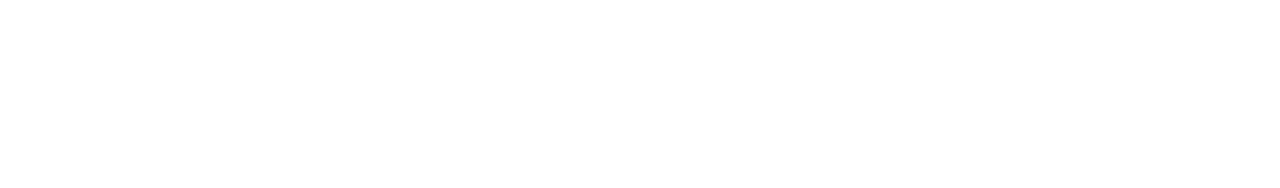
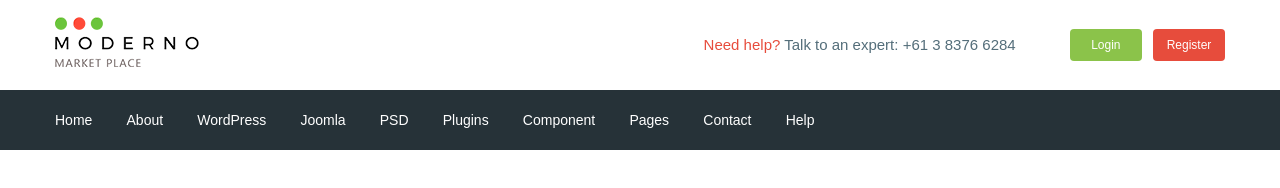
Before and after one commit to Xa-xaman/moderno2, a website: page app/index.html in a window 1280 px wide. Drawn offline with nearby package versions, Linux system fonts and the light colour scheme; files that its build step writes are made by us from their sources; a web font is replaced by a local one.

Commit message:
created header

```diff
--- a/app/index.html
+++ b/app/index.html
@@ -4,11 +4,52 @@
     <meta charset="UTF-8">
     <meta name="viewport" content="width=device-width, initial-scale=1.0">
     <title>Document</title>
+    <link rel="preconnect" href="https://fonts.googleapis.com">
+<link rel="preconnect" href="https://fonts.gstatic.com" crossorigin>
+<link href="https://fonts.googleapis.com/css2?family=Architects+Daughter&family=Grechen+Fuemen&family=Irish+Grover&family=Luckiest+Guy&family=Open+Sans:ital,wght@0,700;0,800;1,700&family=Overpass:ital,wght@0,200;1,100&family=Raleway:ital,wght@0,100;0,200;0,400;1,100;1,300;1,400&family=Readex+Pro:wght@200;300;400;500;600;700&family=Roboto:wght@500;700&display=swap" rel="stylesheet">
     <link rel="stylesheet" href="./css/libs.min.css">
     <link rel="stylesheet" href="./css/style.min.css">
 </head>
 <body>
-
+  <header class="header">
+    <div class="header__top">
+      <div class="container">
+        <div class="header__top-inner">
+        <div class="header_logo">
+          <a href="#"><img src="images/logo.png" alt=""></a>
+        </div>
+        <div class="header__text">
+        <a href="#"><span>Need help?</span></a>
+        Talk to an expert:
+        <a class='header__phone' href="tel:61383766284">+61 3 8376 6284</a>
+        </div>
+        <div class="header__box">
+          <a class='basket' href="#"></a>
+          <a class="header__btn header__btn-login" href="">Login</a>
+          <a class="header__btn header__btn-register" href="">Register</a>
+        </div>
+      </div>
+    </div>
+    </div>
+    <div class="header__menu">
+      <div class="container">
+        <nav class="menu">
+          <ul class="menu__list">
+            <li><a href="#">Home</a></li>
+            <li><a href="#">About</a></li>
+            <li><a href="#">WordPress</a></li>
+            <li><a href="#">Joomla</a></li>
+            <li><a href="#">PSD</a></li>
+            <li><a href="#">Plugins</a></li>
+            <li><a href="#">Component</a></li>
+            <li><a href="#">Pages</a></li>
+            <li><a href="#">Contact</a></li>
+            <li><a href="#">Help</a></li>
+          </ul>
+        </nav>
+      </div>
+    </div>
+  </header>
 
 
     <script src="https://ajax.googleapis.com/ajax/libs/jquery/3.7.1/jquery.min.js"></script>
--- /dev/null
+++ b/app/scss/_fonts.scss
@@ -0,0 +1,7 @@
+@font-face{
+  font-family:'Roboto-Regular', sans-serif;
+  src:  url('../fonts/Roboto-Regular.woff2') format('woff2'),
+        url('../fonts/Roboto-Regular.woff') format('woff');
+  font-weight: 400;
+  font-display: swap;
+}
--- /dev/null
+++ b/app/scss/_global.scss
@@ -0,0 +1,33 @@
+html{
+  box-sizing: border-box;
+}
+*,
+*::before,
+*::after{
+  box-sizing: inherit;
+}
+
+a{
+  display: inline-block;
+  text-decoration: none;
+  color:$text;
+}
+
+ul,
+li{
+  margin: 0;
+  padding: 0;
+  list-style:none;
+}
+body{
+  font-family:'Roboto-Regular', sans-serif;
+  font-size: 15px;
+  line-height: 24px;
+  color:$text;
+  font-weight: 400;
+}
+.container{
+  max-width:1200px;
+  margin: 0 auto;
+  padding:0 15px;
+}
--- /dev/null
+++ b/app/scss/_vars.scss
@@ -0,0 +1,4 @@
+$text: #546e7a;
+$red:#e74c3c;
+$green:#8bc34a;
+$bg: #263238;
--- a/app/scss/style.scss
+++ b/app/scss/style.scss
@@ -1,11 +1,53 @@
-html{
-    box-sizing: border-box;
+@import 'vars';
+@import 'global';
+@import 'fonts';
+
+.header__top-inner{
+  display: flex;
+  justify-content:space-between;
+  height: 90px;
+  align-items: center;
 }
-*,
-*::before,
-*::after{
-    box-sizing: inherit;
+.header__text{
+  margin-left: auto;
+  margin-right: 50px;
+  span{
+    color:$red;
+  }
 }
-.box{
-    display: flex;
+.header__btn{
+  padding:4px;
+  width: 72px;
+  border-radius:4px;
+  text-align: center;
+  color:#fff;
+  font-size: 12px;
 }
+.header__btn-login{
+  background-color: $green;
+}
+.header__btn-register{
+  background-color: $red;
+  margin-left: 7px;
+}
+
+.header__menu{
+  background-color: $bg;
+}
+.menu{
+  display: flex;
+  align-items: center;
+  height: 60px;
+}
+.menu__list{
+  li{
+    display: inline-block;
+    & + li{
+      margin-left: 30px;
+    }
+    a{
+      font-size: 14px;
+      color:#fff;
+    }
+  }
+}
--- a/gulpfile.js
+++ b/gulpfile.js
@@ -8,7 +8,7 @@
 let cssmin = require('gulp-cssmin');
 
 gulp.task('sass', function(){
-    return gulp.src('app/scss/style.scss')
+    return gulp.src('app/scss/**/*.scss')
     .pipe(sass({outputStyle: 'compressed'}))
     .pipe(rename({suffix : '.min'}))
     .pipe(autoprefixer({
@@ -58,7 +58,7 @@
 });
 
 gulp.task('watch', function(){
-    gulp.watch('app/scss/style.scss', gulp.parallel('sass'))
+    gulp.watch('app/scss/**/*.scss', gulp.parallel('sass'))
     gulp.watch('app/*.html', gulp.parallel('html'))
     gulp.watch('app/js/*.js', gulp.parallel('js'))
 })
```
Also changed, not shown: app/fonts/Roboto-Regular.woff (added), app/fonts/Roboto-Regular.woff2 (added), app/images/logo.png (added).
